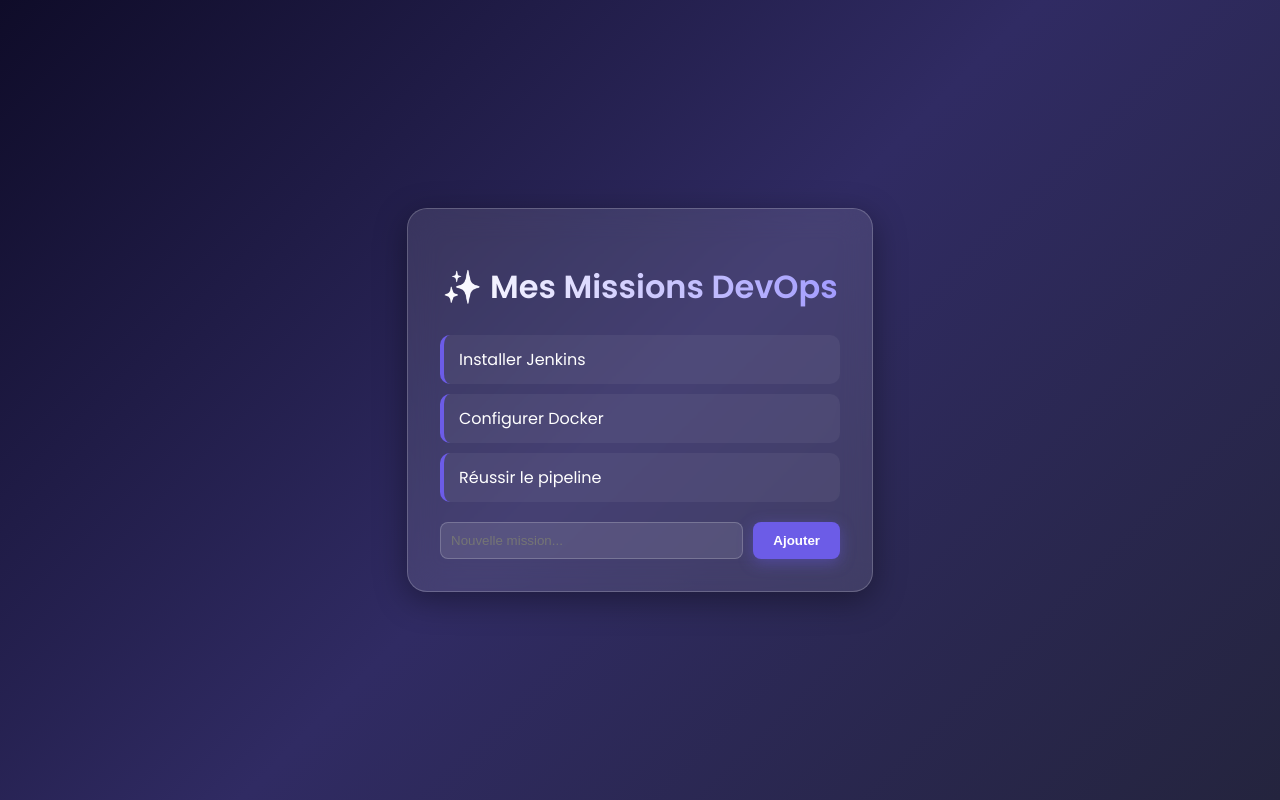
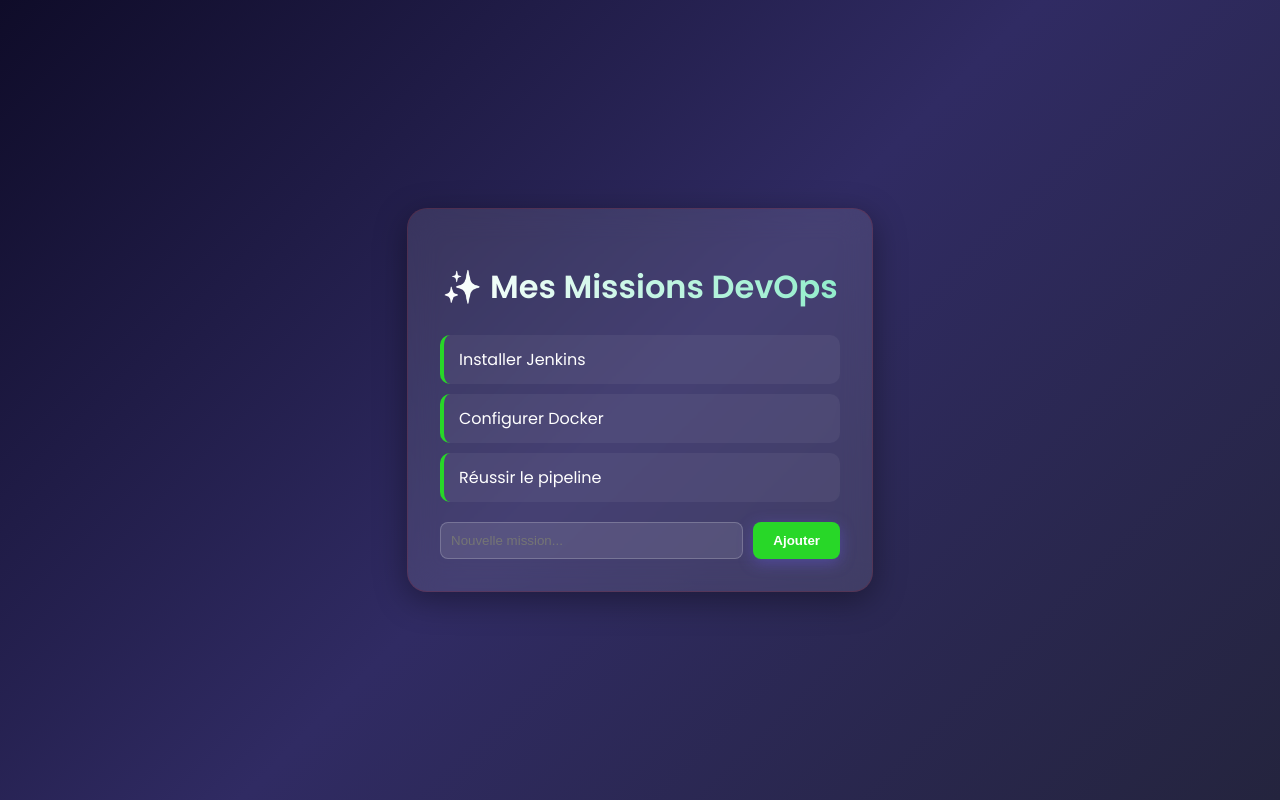
Before and after one commit to khadijaOubaha/devops-lab, a Flask app: page / in a window 1280 px wide. Run offline with Flask 3, Linux system fonts and the light colour scheme.

Commit message:
changer les couleurs

```diff
--- a/static/style.css
+++ b/static/style.css
@@ -1,8 +1,8 @@
 @import url('https://fonts.googleapis.com/css2?family=Poppins:wght@300;400;600&display=swap');
 
 :root {
-    --primary: #6c5ce7;
-    --secondary: #a29bfe;
+    --primary: #28d728;
+    --secondary: #91edcb;
     --bg-gradient: linear-gradient(135deg, #0f0c29, #302b63, #24243e);
     --glass: rgba(255, 255, 255, 0.1);
 }
@@ -22,7 +22,7 @@
 .container {
     background: var(--glass);
     backdrop-filter: blur(15px);
-    border: 1px solid rgba(255, 255, 255, 0.2);
+    border: 1px solid rgba(158, 24, 24, 0.2);
     padding: 2rem;
     border-radius: 20px;
     box-shadow: 0 8px 32px 0 rgba(0, 0, 0, 0.37);
```
Also changed, not shown: 1 other file.
